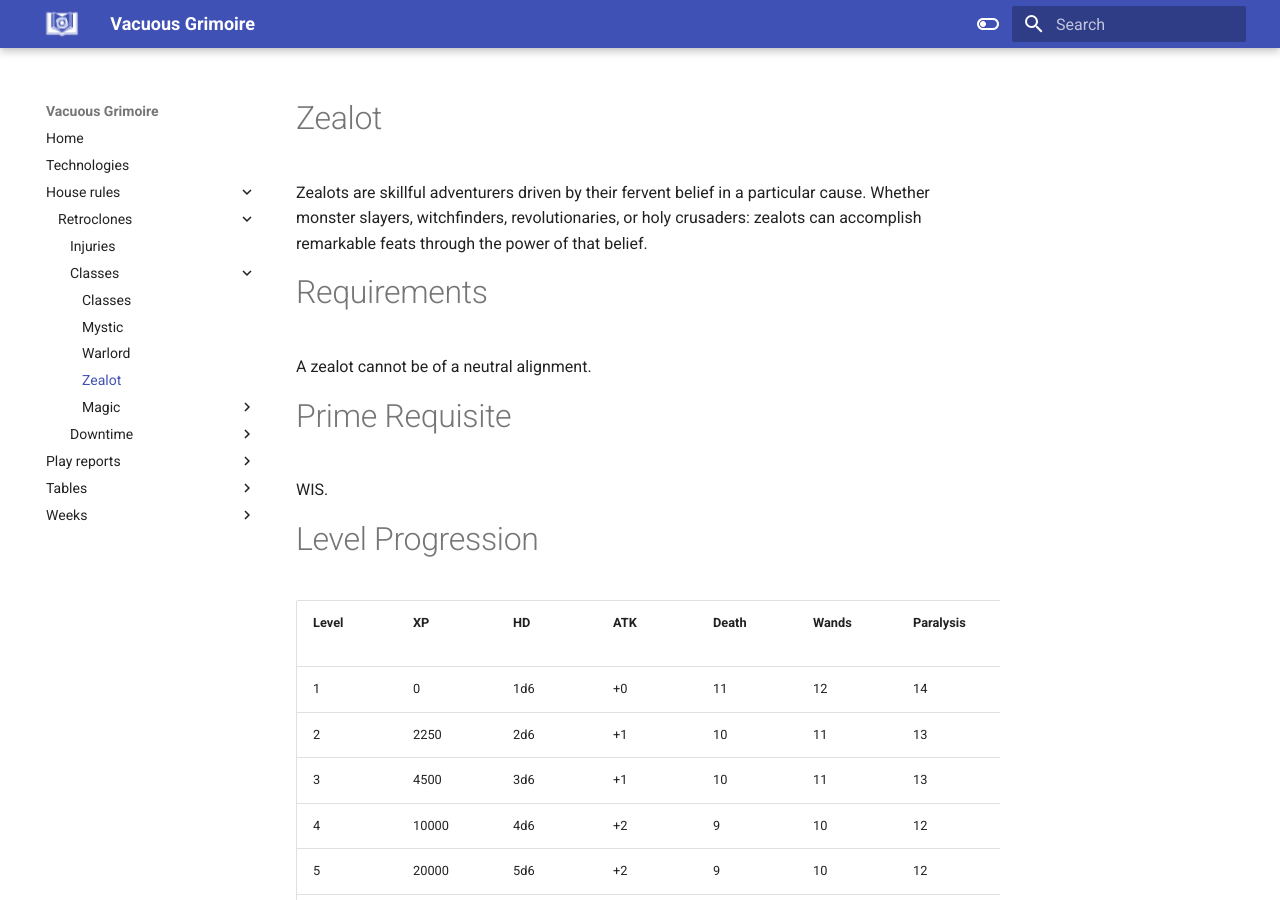
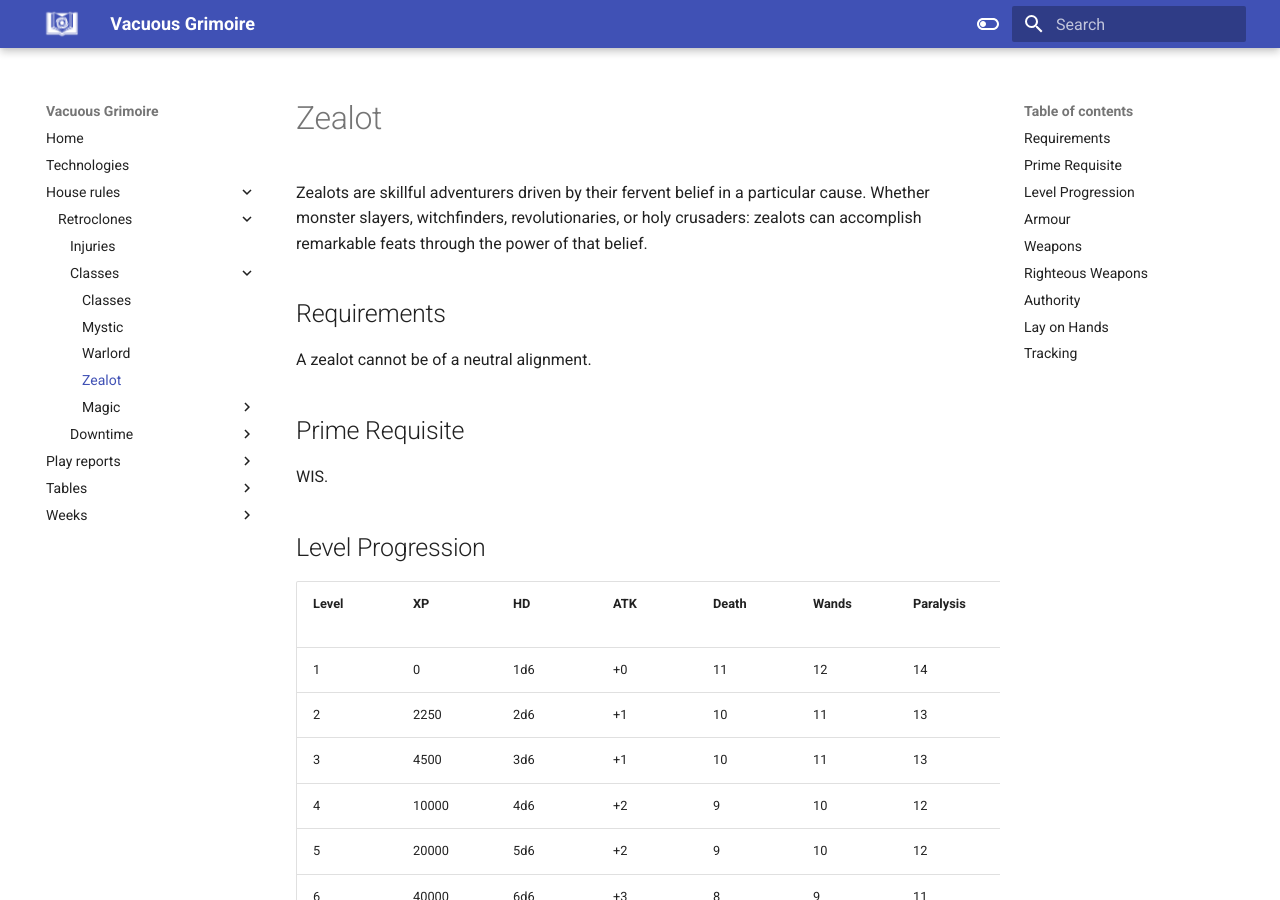
Before and after one commit to vacuousgrimoire/vacuousgrimoire.github.io, an MkDocs documentation site: the page built from docs/house-rules/retroclones/classes/Zealot.md, in a window 1280 px wide and 900 px high. Built offline with MkDocs 1.6.1 and Material for MkDocs 9.7.7, drawn with Linux system fonts in a browser that asks for light colours.

Commit message:
Fix heading hierarchy

```diff
--- a/docs/house-rules/retroclones/classes/Zealot.md
+++ b/docs/house-rules/retroclones/classes/Zealot.md
@@ -6,13 +6,13 @@ description: Zealots are skillful adventurers driven by their fervent belief in
 
 Zealots are skillful adventurers driven by their fervent belief in a particular cause. Whether monster slayers, witchfinders, revolutionaries, or holy crusaders: zealots can accomplish remarkable feats through the power of that belief.
 
-# Requirements
+## Requirements
 A zealot cannot be of a neutral alignment.
 
-# Prime Requisite
+## Prime Requisite
 WIS.
 
-# Level Progression
+## Level Progression
 |Level|XP|HD|ATK|Death|Wands|Paralysis|Breath Weapon|Spells|
 |---|---|---|---|---|---|---|---|---|
 |1|0      |1d6|+0|11|12|14|16|15|
@@ -32,24 +32,24 @@ WIS.
 
 - \* Modifiers from CON no longer apply.
 
-# Armour
+## Armour
 A zealot can use leather armour, chainmail, and shields.
 
-# Weapons
+## Weapons
 A zealot can use one-handed weapons and crossbows, and deals 1d8 damage with these weapons.
 
-# Righteous Weapons
+## Righteous Weapons
 In the presence of undead, extraplanar beings, or powerful magic of an opposed alignment, a zealot's weapon glows with righteous light equivalent to a torch. A zealot's weapons can hit monsters that can normally only be harmed by silver.
 
 At 4th level or higher, a zealot's weapons can hit monsters that can normally only be harmed by magic.
 
-# Authority
+## Authority
 A zealot's hirelings and mercenaries have a +1 bonus to Leadership and Morale checks. At 6th level, this improves to a +2 bonus.
 
-# Lay on Hands
+## Lay on Hands
 Once per day, a zealot can heal 2 hit points per level by laying their hands on wounded characters. Additionally, a zealot of 6th level or higher may cure disease once per week by laying on hands.
 
-# Tracking
+## Tracking
 Zealots can identify and follow tracks. This skill improves as the character gains levels (see table below). Success may be modified by the following factors:
 
 - **Soft/hard ground:** Increased by 1-in-6 or reduced by up to 3-in-6.
```
Also changed, not shown: docs/house-rules/retroclones/classes/Mystic.md (+10 -10 lines), docs/house-rules/retroclones/classes/Warlord.md (+8 -8 lines).
